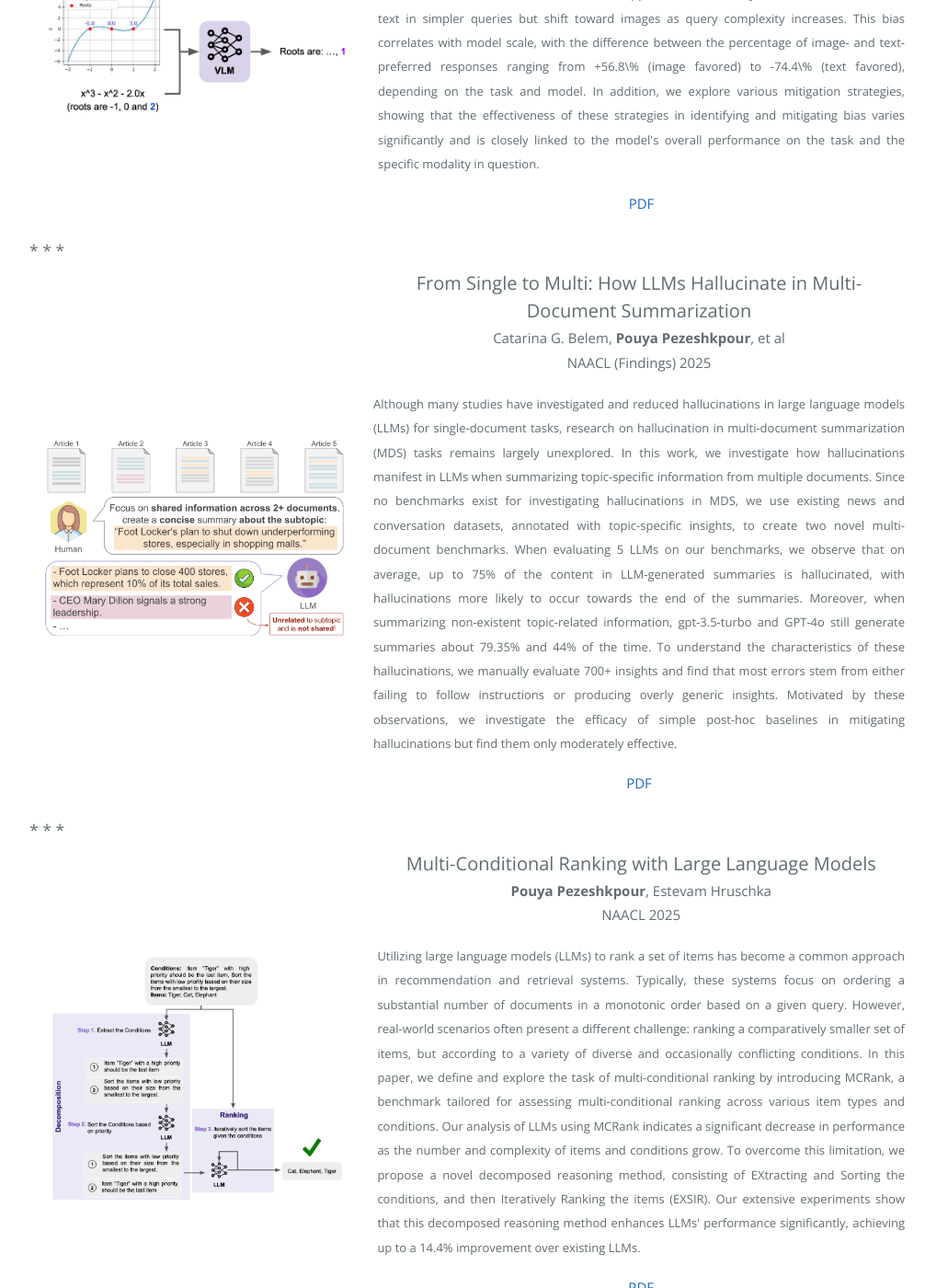
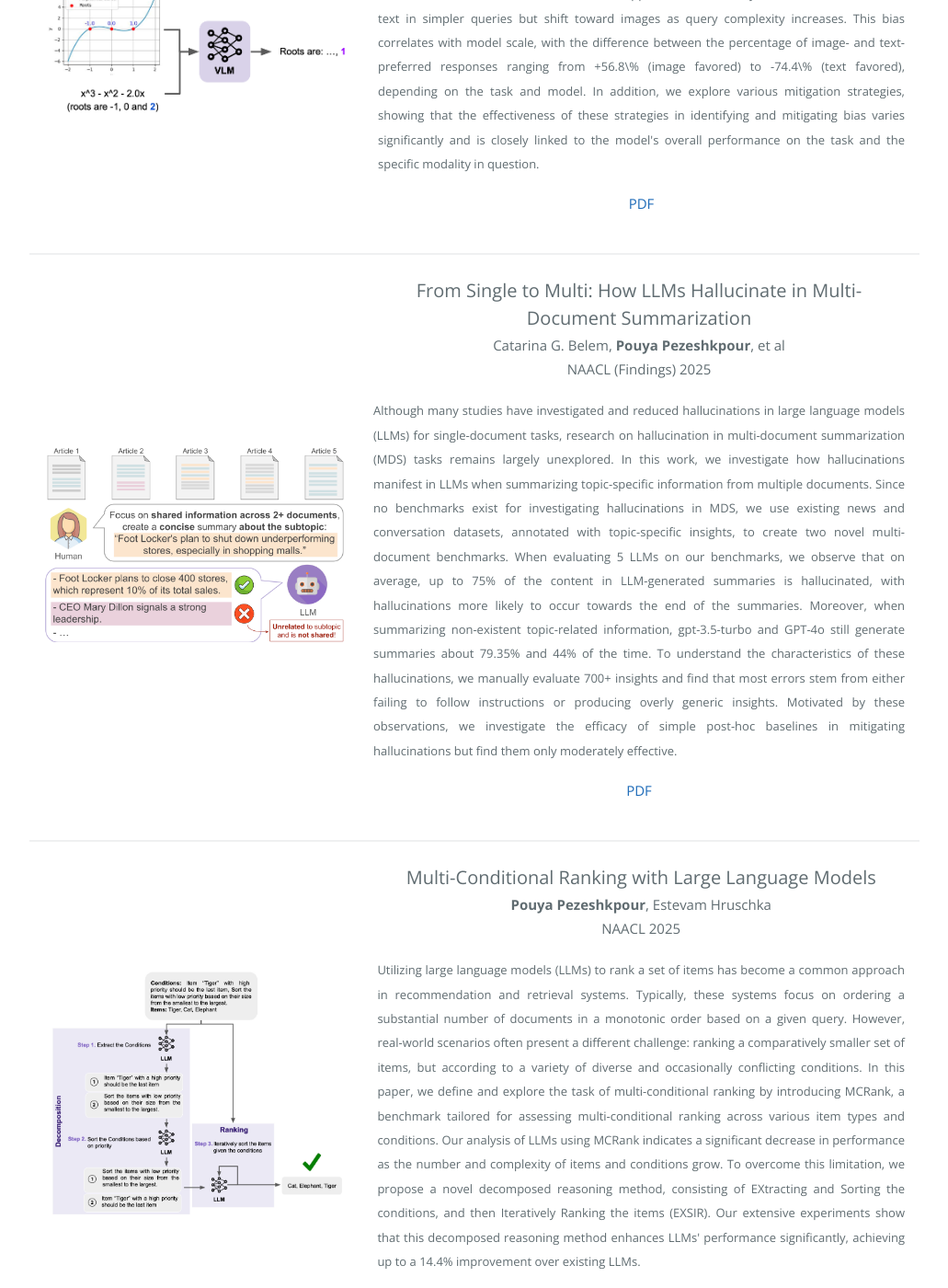
Before and after one commit to pouyapez/pouyapez.github.io, a Jekyll site: the page built from index.md, in a window 1280 px wide and 1400 px high, scrolled down 2464 px. Shown: the whole window at 92% size, without its empty margins (144-1175 px from the left). Built offline with Jekyll 4.4.1, drawn with Linux system fonts in a browser that asks for light colours; some of the changed text lies outside the part shown.

Commit message:
Update index.md

```diff
--- a/index.md
+++ b/index.md
@@ -103,7 +103,7 @@ In addition, we explore various mitigation strategies, showing that the effectiv
       </tr>
    </table>
 </div>
-* * *
+<hr>
 <div class="menu-container noselect">
    <table class="content-table">
     <col width="500px" />
@@ -127,7 +127,7 @@ Motivated by these observations, we investigate the efficacy of simple post-hoc
       </tr>
    </table>
 </div>
-* * *
+<hr>
 <div class="menu-container noselect">
    <table class="content-table">
     <col width="500px" />
@@ -150,7 +150,7 @@ Motivated by these observations, we investigate the efficacy of simple post-hoc
       </tr>
    </table>
 </div>
-* * *
+<hr>
 <div class="menu-container noselect">
    <table class="content-table">
     <col width="500px" />
@@ -173,7 +173,7 @@ Motivated by these observations, we investigate the efficacy of simple post-hoc
       </tr>
    </table>
 </div>
-* * *
+<hr>
 
 <div class="menu-container noselect">
    <table class="content-table">
@@ -197,7 +197,7 @@ Motivated by these observations, we investigate the efficacy of simple post-hoc
       </tr>
    </table>
 </div>
-* * *
+<hr>
 <div class="menu-container noselect">
    <table class="content-table">
     <col width="500px" />
@@ -222,7 +222,7 @@ a few-shot setting. Through a detailed analysis, we conjecture that this sensiti
    </table>
 </div>
 
-* * *
+<hr>
 
 <div class="menu-container noselect">
    <table class="content-table">
@@ -247,7 +247,7 @@ a few-shot setting. Through a detailed analysis, we conjecture that this sensiti
    </table>
 </div>
 
-* * *
+<hr>
 
 <div class="menu-container noselect">
    <table class="content-table">
@@ -272,7 +272,7 @@ a few-shot setting. Through a detailed analysis, we conjecture that this sensiti
    </table>
 </div>
 
-* * *
+<hr>
 
 <div class="menu-container noselect">
    <table class="content-table">
@@ -297,7 +297,7 @@ a few-shot setting. Through a detailed analysis, we conjecture that this sensiti
    </table>
 </div>
 
-* * *
+<hr>
 
 <div class="menu-container noselect">
    <table class="content-table">
@@ -322,7 +322,7 @@ a few-shot setting. Through a detailed analysis, we conjecture that this sensiti
    </table>
 </div>
 
-* * *
+<hr>
 
 
 <div class="menu-container noselect">
@@ -347,7 +347,7 @@ a few-shot setting. Through a detailed analysis, we conjecture that this sensiti
    </table>
 </div>
 
-* * *
+<hr>
 
 <div class="menu-container noselect">
    <table class="content-table">
@@ -372,7 +372,7 @@ We find that simple retrieval methods yield training instances that differ from
    </table>
 </div>
 
-* * *
+<hr>
 <div class="menu-container noselect">
    <table class="content-table">
     <col width="500px" />
@@ -395,7 +395,7 @@ We find that simple retrieval methods yield training instances that differ from
    </table>
 </div>
 
-* * *
+<hr>
 
 
 
@@ -422,7 +422,7 @@ We find that simple retrieval methods yield training instances that differ from
    </table>
 </div>
 
-* * *
+<hr>
 
 <div class="menu-container noselect">
    <table class="content-table">
@@ -446,7 +446,7 @@ We find that simple retrieval methods yield training instances that differ from
    </table>
 </div>
 
-* * *
+<hr>
 <div class="menu-container noselect">
    <table class="content-table">
     <col width="500px" />
@@ -469,7 +469,7 @@ We find that simple retrieval methods yield training instances that differ from
    </table>
 </div>
 
-* * *
+<hr>
 <div class="menu-container noselect">
    <table class="content-table">
     <col width="500px" />
```
